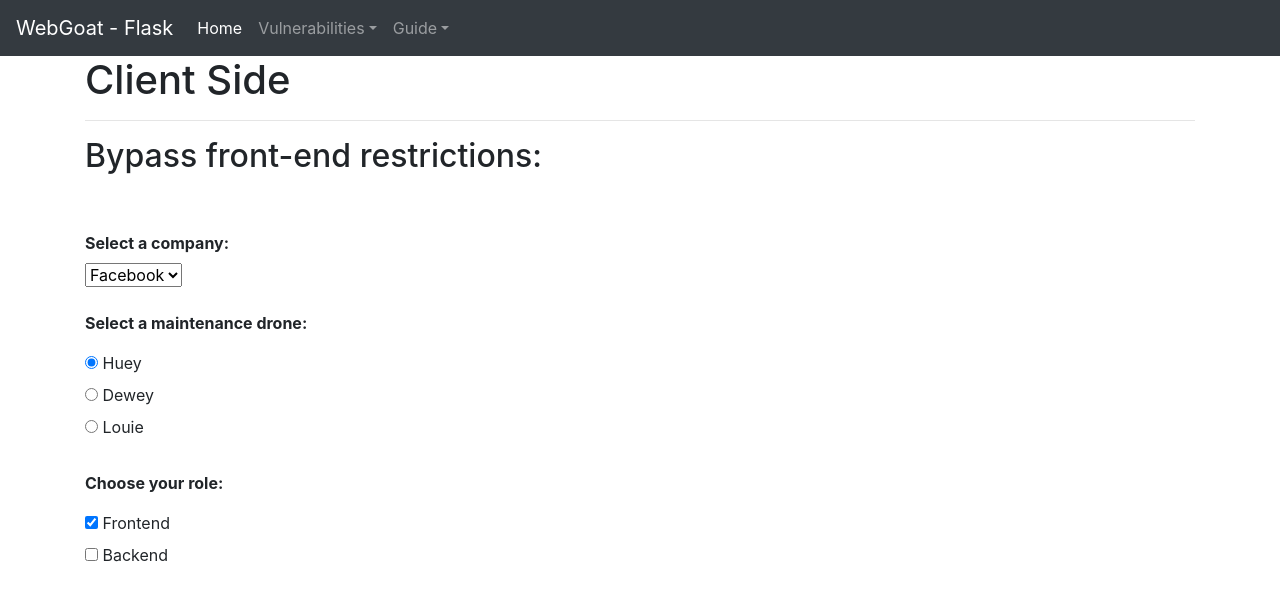
After one commit to SP-Development-Team-1/PyFlaGoat, a Flask app: page /client/front-end/ in a window 1280 px wide. The commit adds this page. Shown: the top 601 px of the page. Run offline with Flask 2, Linux system fonts and the light colour scheme; some libraries are stand-ins or nearby versions.

Commit message:
Added Client Side

```diff
--- a/app.py
+++ b/app.py
@@ -226,6 +226,21 @@ def delete_comment(id):
     db.session.commit()
     return redirect('/xxe')
 
+##############################
+      # CLIENT SIDE #
+##############################
+
+@app.route('/client/front-end/', methods=['GET', 'POST'])
+def frontend():
+    if request.method == 'POST':
+        select_field = request.form['select']
+        radio_button = request.form['radio']
+        checkbox = request.form['checkbox']
+        input_5 = request.form['input_5']
+        random_input = request.form['random_input']
+    else:
+        return render_template("client_side/frontend.html")
+
 #############
 # DEBUGGING #
 #############
--- a/templates/base.html
+++ b/templates/base.html
@@ -30,6 +30,7 @@
               <a class="dropdown-item" href="/auth">Broken Authentication</a>
               <a class="dropdown-item" href="/sensitive_data">Sensitive Data Exposure</a>
               <a class="dropdown-item" href="/xxe">XXE</a>
+              <a class="dropdown-item" href="/client/front-end">Client Side</a>
               <a class="dropdown-item" href="#">Broken Access Control</a>
             </div>
           </li>
--- /dev/null
+++ b/templates/client_side/frontend.html
@@ -0,0 +1,49 @@
+{% extends 'base.html' %} {% block head %}
+<title>Client Side</title>
+{% endblock %} {% block body %}
+<h1>Client Side</h1>
+
+<hr />
+<h2>Bypass front-end restrictions:</h2>
+<br />
+
+<form action="/client/front-end" method="POST">
+  <br />
+  <label for="cars"><b>Select a company:</b></label>
+  <br />
+  <select name="company" id="company">
+    <option value="Facebook">Facebook</option>
+    <option value="Google">Google</option>
+    <option value="Airbnb">Airbnb</option>
+    <option value="Amazon">Amazon</option>
+  </select>
+<p><br><b>Select a maintenance drone:</b></p>
+
+<div>
+  <input type="radio" id="huey" name="drone" value="huey"
+         checked>
+  <label for="huey">Huey</label>
+</div>
+
+<div>
+  <input type="radio" id="dewey" name="drone" value="dewey">
+  <label for="dewey">Dewey</label>
+</div>
+
+<div>
+  <input type="radio" id="louie" name="drone" value="louie">
+  <label for="louie">Louie</label>
+</div>
+  <p><br><b>Choose your role:</b></p>
+
+  <div>
+    <input type="checkbox" id="scales" name="scales" checked />
+    <label for="scales">Frontend</label>
+  </div>
+
+  <div>
+    <input type="checkbox" id="horns" name="horns" />
+    <label for="horns">Backend</label>
+  </div>
+  {% endblock %}
+</form>
```
